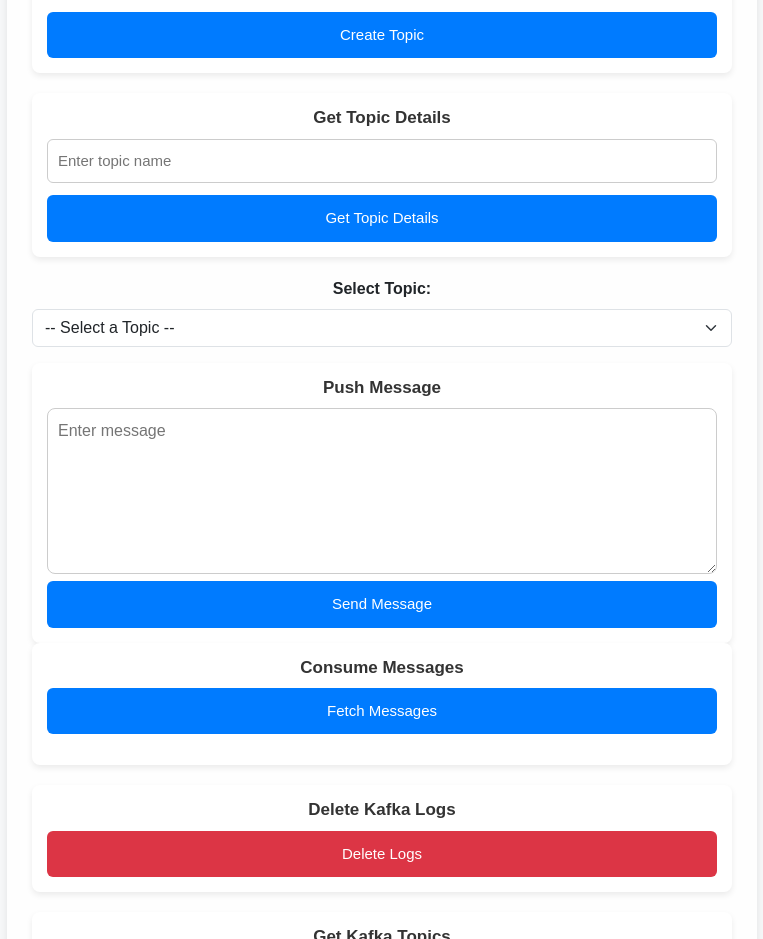
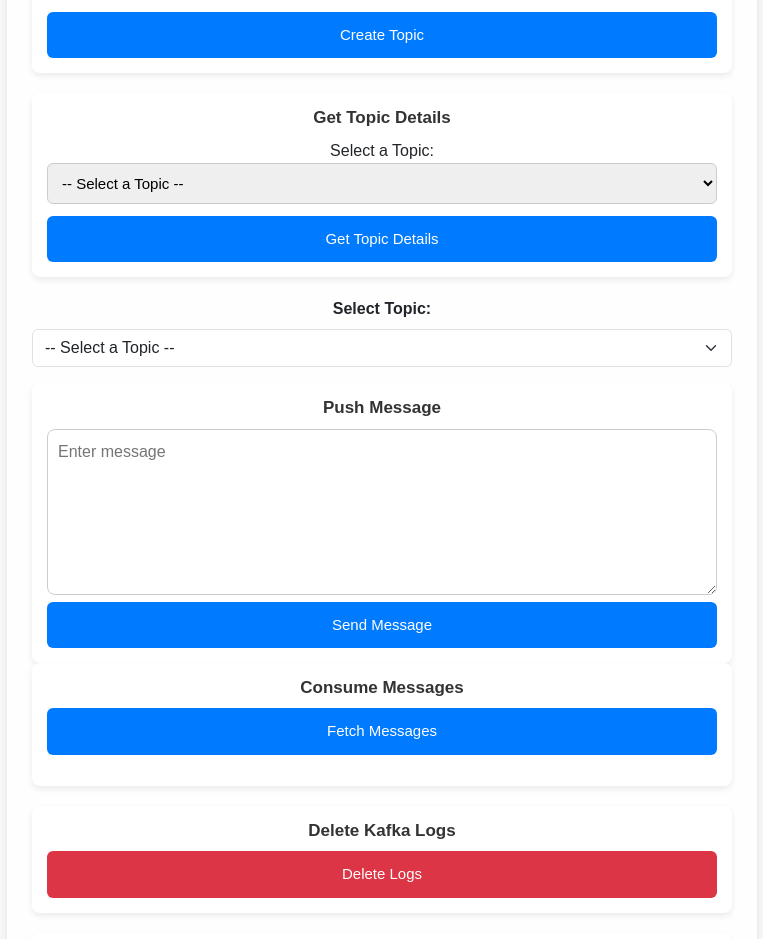
Before and after one commit to siddhantpatni0407/react-kafka-manager-ui, a React (Create React App) app: page / in a window 1280 px wide. Shown: the part 920-1859 px from the top of the page, without its empty margins (258-1021 px from the left). Built offline with nearby package versions, Linux system fonts and the light colour scheme.

Commit message:
Added drop down in Select topic
Added drop down in Select topic

```diff
--- a/src/components/KafkaControls.js
+++ b/src/components/KafkaControls.js
@@ -346,17 +346,28 @@ const KafkaControls = () => {
       {/* Get Topic Details Section */}
       <div style={styles.section}>
         <h2 style={styles.sectionHeader}>Get Topic Details</h2>
-        <input
-          type="text"
-          placeholder="Enter topic name"
+
+        <label htmlFor="topic-dropdown" style={styles.label}>
+          Select a Topic:
+        </label>
+        <select
+          id="topic-dropdown"
           value={topicNameForDetails}
           onChange={(e) => setTopicNameForDetails(e.target.value)}
           style={styles.input}
-        />
+        >
+          <option value="">-- Select a Topic --</option>
+          {topics.map((topic) => (
+            <option key={topic} value={topic}>
+              {topic}
+            </option>
+          ))}
+        </select>
+
         <button
           style={styles.button}
           onClick={handleGetTopicDetails}
-          disabled={isLoading}
+          disabled={isLoading || !topicNameForDetails}
         >
           {isLoading ? "Loading..." : "Get Topic Details"}
         </button>
@@ -389,6 +400,7 @@ const KafkaControls = () => {
           </div>
         )}
       </div>
+
       <div>
         {/* Push Kafka Message */}
         <div className="mb-3">
```
